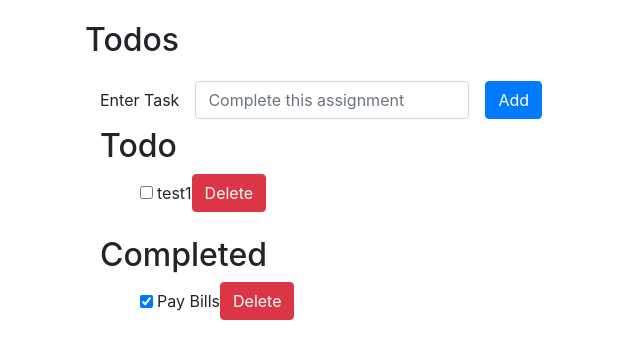
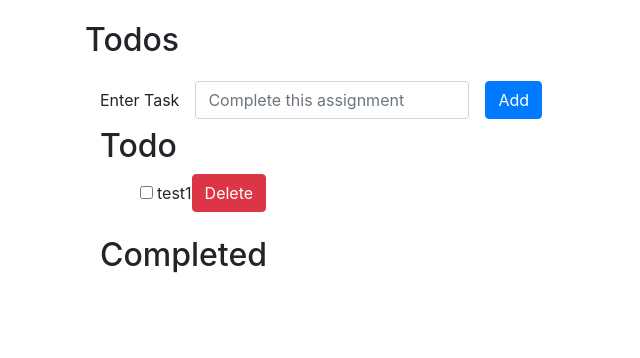
Before and after one commit to jasonephraim/TODOList-Using-JavaScript, a plain HTML site: page index.html in a window 1280 px wide. Shown: the whole page, without its empty margins (0-640 px from the left). Drawn offline with nearby package versions, Linux system fonts and the light colour scheme.

Commit message:
cleaned up test tasks

```diff
--- a/index.html
+++ b/index.html
@@ -54,20 +54,11 @@
 
         <h2>Todo</h2>
         <ul id="incomplete-tasks">
-          <li><li id="test1-li"><form class="form-inline"><div class="form-group mb-2"><input type="checkbox" id="task-checkbox" class="form-check-input"><label>test1</label><button id="test1-button" class="btn btn-danger delete">Delete</button></div></form></li></li>
+          <li><li id="test1-li"><form class="form-inline"><div class="form-group mb-2"><input type="checkbox" id="task-checkbox" class="form-check-input"><label>test1</label><button id="test1-button" class="btn btn-danger delete" onclick="getData()">Delete</button></div></form></li></li>
         </ul>
 
         <h2>Completed</h2>
         <ul id="completed-tasks">
-          <li>
-            <form class="form-inline">
-              <div class="form-group mb-2">
-                <input type="checkbox" checked class="form-check-input" />
-                <label>Pay Bills</label>
-                <button class="btn btn-danger delete">Delete</button>
-              </div>
-            </form>
-          </li>
         </ul>
       </div>
     </div>
```
